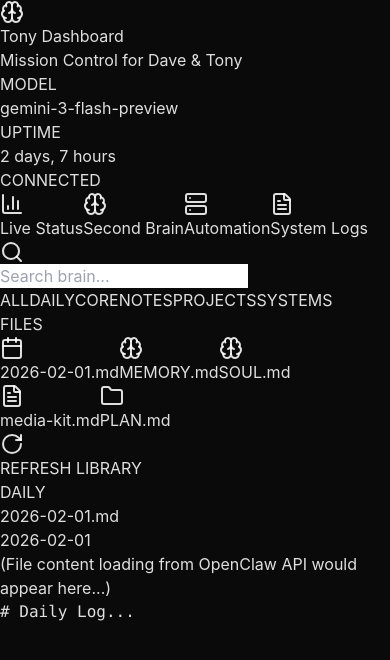
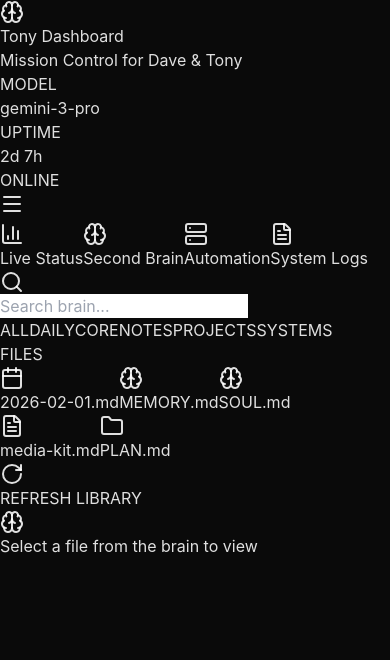
Before and after one commit to DBostik/tony-dashboard, a React (Vite) app: page / in a window 390 px wide. Both pictures are taken after a click on the button "Second Brain". Shown: the top 660 px of the page. Built offline with nearby package versions, Linux system fonts and the light colour scheme.

Commit message:
Mobile responsive fix: App header + SecondBrain layout + Automation updates

```diff
--- a/src/App.tsx
+++ b/src/App.tsx
@@ -1,5 +1,5 @@
 import { useState } from 'react'
-import { Brain, Server, FileText, BarChart3 } from 'lucide-react'
+import { Brain, Server, FileText, BarChart3, Menu, X } from 'lucide-react'
 import Dashboard from './components/Dashboard'
 import SecondBrain from './components/SecondBrain'
 import Automation from './components/Automation'
@@ -8,85 +8,84 @@ type Tab = 'dashboard' | 'brain' | 'automation' | 'logs'
 
 function App() {
   const [activeTab, setActiveTab] = useState<Tab>('dashboard')
+  const [mobileMenuOpen, setMobileMenuOpen] = useState(false)
+
+  const handleTabChange = (tab: Tab) => {
+    setActiveTab(tab)
+    setMobileMenuOpen(false)
+  }
 
   return (
     <div className="min-h-screen bg-gradient-to-br from-slate-950 via-slate-900 to-slate-950">
       {/* Header */}
-      <header className="border-b border-slate-800 bg-slate-900/50 backdrop-blur-sm">
-        <div className="container mx-auto px-4 py-4">
+      <header className="border-b border-slate-800 bg-slate-900/50 backdrop-blur-sm sticky top-0 z-50">
+        <div className="container mx-auto px-4 py-3">
           <div className="flex items-center justify-between">
+
+            {/* Logo Area */}
             <div className="flex items-center gap-3">
               <Brain className="w-8 h-8 text-orange-500" />
               <div>
-                <h1 className="text-2xl font-bold text-white">Tony Dashboard</h1>
-                <p className="text-sm text-slate-400">Mission Control for Dave & Tony</p>
+                <h1 className="text-xl md:text-2xl font-bold text-white leading-tight">Tony Dashboard</h1>
+                <p className="text-xs text-slate-400 hidden md:block">Mission Control for Dave & Tony</p>
               </div>
             </div>
 
-            <div className="flex items-center gap-4">
+            {/* Desktop Stats (Hidden on Mobile) */}
+            <div className="hidden md:flex items-center gap-4">
               <div className="text-right text-sm">
-                <div className="text-slate-400">MODEL</div>
-                <div className="text-white font-medium">gemini-3-flash-preview</div>
+                <div className="text-slate-400 text-xs">MODEL</div>
+                <div className="text-white font-medium">gemini-3-pro</div>
               </div>
               <div className="text-right text-sm">
-                <div className="text-slate-400">UPTIME</div>
-                <div className="text-white font-medium">2 days, 7 hours</div>
+                <div className="text-slate-400 text-xs">UPTIME</div>
+                <div className="text-white font-medium">2d 7h</div>
               </div>
               <div className="flex items-center gap-2 px-3 py-1.5 bg-green-500/10 border border-green-500/20 rounded-full">
                 <div className="w-2 h-2 bg-green-500 rounded-full animate-pulse"></div>
-                <span className="text-sm text-green-400">CONNECTED</span>
+                <span className="text-sm text-green-400">ONLINE</span>
+              </div>
+            </div>
+
+            {/* Mobile Menu Toggle */}
+            <button
+              className="md:hidden p-2 text-slate-300 hover:text-white"
+              onClick={() => setMobileMenuOpen(!mobileMenuOpen)}
+            >
+              {mobileMenuOpen ? <X /> : <Menu />}
+            </button>
+          </div>
+
+          {/* Desktop Tabs */}
+          <div className="hidden md:flex gap-2 mt-4">
+            <NavButton active={activeTab === 'dashboard'} onClick={() => setActiveTab('dashboard')} icon={<BarChart3 />} label="Live Status" />
+            <NavButton active={activeTab === 'brain'} onClick={() => setActiveTab('brain')} icon={<Brain />} label="Second Brain" />
+            <NavButton active={activeTab === 'automation'} onClick={() => setActiveTab('automation')} icon={<Server />} label="Automation" />
+            <NavButton active={activeTab === 'logs'} onClick={() => setActiveTab('logs')} icon={<FileText />} label="System Logs" />
+          </div>
+        </div>
+
+        {/* Mobile Menu Dropdown */}
+        {mobileMenuOpen && (
+          <div className="md:hidden border-t border-slate-800 bg-slate-900 p-4 space-y-2">
+            <MobileNavButton active={activeTab === 'dashboard'} onClick={() => handleTabChange('dashboard')} icon={<BarChart3 />} label="Live Status" />
+            <MobileNavButton active={activeTab === 'brain'} onClick={() => handleTabChange('brain')} icon={<Brain />} label="Second Brain" />
+            <MobileNavButton active={activeTab === 'automation'} onClick={() => handleTabChange('automation')} icon={<Server />} label="Automation" />
+            <MobileNavButton active={activeTab === 'logs'} onClick={() => handleTabChange('logs')} icon={<FileText />} label="System Logs" />
+
+            {/* Mobile Stats */}
+            <div className="pt-4 mt-4 border-t border-slate-800 grid grid-cols-2 gap-4">
+              <div>
+                <div className="text-slate-500 text-xs">MODEL</div>
+                <div className="text-white font-medium">gemini-3-pro</div>
+              </div>
+              <div>
+                <div className="text-slate-500 text-xs">UPTIME</div>
+                <div className="text-white font-medium">2d 7h</div>
               </div>
             </div>
           </div>
-
-          {/* Tabs */}
-          <div className="flex gap-2 mt-4">
-            <button
-              onClick={() => setActiveTab('dashboard')}
-              className={`flex items-center gap-2 px-4 py-2 rounded-lg text-sm font-medium transition-colors ${
-                activeTab === 'dashboard'
-                  ? 'bg-blue-500 text-white'
-                  : 'text-slate-400 hover:text-white hover:bg-slate-800'
-              }`}
-            >
-              <BarChart3 className="w-4 h-4" />
-              Live Status
-            </button>
-            <button
-              onClick={() => setActiveTab('brain')}
-              className={`flex items-center gap-2 px-4 py-2 rounded-lg text-sm font-medium transition-colors ${
-                activeTab === 'brain'
-                  ? 'bg-blue-500 text-white'
-                  : 'text-slate-400 hover:text-white hover:bg-slate-800'
-              }`}
-            >
-              <Brain className="w-4 h-4" />
-              Second Brain
-            </button>
-            <button
-              onClick={() => setActiveTab('automation')}
-              className={`flex items-center gap-2 px-4 py-2 rounded-lg text-sm font-medium transition-colors ${
-                activeTab === 'automation'
-                  ? 'bg-blue-500 text-white'
-                  : 'text-slate-400 hover:text-white hover:bg-slate-800'
-              }`}
-            >
-              <Server className="w-4 h-4" />
-              Automation
-            </button>
-            <button
-              onClick={() => setActiveTab('logs')}
-              className={`flex items-center gap-2 px-4 py-2 rounded-lg text-sm font-medium transition-colors ${
-                activeTab === 'logs'
-                  ? 'bg-blue-500 text-white'
-                  : 'text-slate-400 hover:text-white hover:bg-slate-800'
-              }`}
-            >
-              <FileText className="w-4 h-4" />
-              System Logs
-            </button>
-          </div>
-        </div>
+        )}
       </header>
 
       {/* Tab Content */}
@@ -108,4 +107,37 @@ function App() {
   )
 }
 
+// Helper Components
+function NavButton({ active, onClick, icon, label }: any) {
+  return (
+    <button
+      onClick={onClick}
+      className={`flex items-center gap-2 px-4 py-2 rounded-lg text-sm font-medium transition-colors ${
+        active
+          ? 'bg-blue-600 text-white shadow-lg shadow-blue-500/20'
+          : 'text-slate-400 hover:text-white hover:bg-slate-800'
+      }`}
+    >
+      <span className="w-4 h-4">{icon}</span>
+      {label}
+    </button>
+  )
+}
+
+function MobileNavButton({ active, onClick, icon, label }: any) {
+  return (
+    <button
+      onClick={onClick}
+      className={`w-full flex items-center gap-3 px-4 py-3 rounded-lg text-sm font-medium transition-colors ${
+        active
+          ? 'bg-blue-600 text-white'
+          : 'text-slate-300 hover:bg-slate-800'
+      }`}
+    >
+      <span className="w-5 h-5">{icon}</span>
+      {label}
+    </button>
+  )
+}
+
 export default App
--- a/src/components/SecondBrain.tsx
+++ b/src/components/SecondBrain.tsx
@@ -1,10 +1,10 @@
 import { useState } from 'react'
-import { Search, RotateCw, FileText, Folder, Settings, Calendar, Brain } from 'lucide-react'
+import { Search, RotateCw, FileText, Folder, Settings, Calendar, Brain, ArrowLeft } from 'lucide-react'
 
 // Mock data for initial build
 const FILES = [
   { id: '1', title: '2026-02-01.md', category: 'DAILY', date: '2026-02-01', content: '# Daily Log...' },
-  { id: '2', title: 'MEMORY.md', category: 'CORE', date: '2026-02-01', content: '# Long-Term Memory...' },
+  { id: '2', title: 'MEMORY.md', category: 'CORE', date: '2026-02-01', content: '# Long-Term Memory\n\nThis is the core memory file for Tony...' },
   { id: '3', title: 'SOUL.md', category: 'CORE', date: '2026-01-30', content: '# SOUL.md - Who You Are...' },
   { id: '4', title: 'media-kit.md', category: 'NOTES', date: '2026-01-30', content: '# Media Kit...' },
   { id: '5', title: 'PLAN.md', category: 'PROJECTS', date: '2026-02-01', content: '# Tony Dashboard Plan...' },
@@ -15,7 +15,11 @@ const CATEGORIES = ['ALL', 'DAILY', 'CORE', 'NOTES', 'PROJECTS', 'SYSTEMS']
 export default function SecondBrain() {
   const [selectedCategory, setSelectedCategory] = useState('ALL')
   const [searchQuery, setSearchQuery] = useState('')
-  const [selectedFile, setSelectedFile] = useState(FILES[0])
+  const [selectedFile, setSelectedFile] = useState<typeof FILES[0] | null>(null)
+
+  // Mobile: If a file is selected, show content view. If null, show list view.
+  const showList = !selectedFile
+  const showContent = !!selectedFile
 
   const filteredFiles = FILES.filter(file => {
     const matchesCategory = selectedCategory === 'ALL' || file.category === selectedCategory
@@ -24,11 +28,16 @@ export default function SecondBrain() {
   })
 
   return (
-    <div className="flex h-[calc(100vh-80px)]">
-      {/* Sidebar */}
-      <div className="w-80 border-r border-slate-800 bg-slate-900/30 flex flex-col">
+    <div className="flex h-[calc(100vh-80px)] overflow-hidden">
+
+      {/* Sidebar (File List) */}
+      <div className={`
+        flex-col border-r border-slate-800 bg-slate-900/30 w-full md:w-80 transition-all duration-300
+        ${showList ? 'flex' : 'hidden md:flex'}
+      `}>
+
         {/* Search & Filters */}
-        <div className="p-4 border-b border-slate-800 space-y-4">
+        <div className="p-4 border-b border-slate-800 space-y-4 shrink-0">
           <div className="relative">
             <Search className="absolute left-3 top-2.5 w-4 h-4 text-slate-500" />
             <input
@@ -64,8 +73,8 @@ export default function SecondBrain() {
             <button
               key={file.id}
               onClick={() => setSelectedFile(file)}
-              className={`w-full text-left px-3 py-2.5 rounded-md mb-1 flex items-center gap-3 transition-colors ${
-                selectedFile.id === file.id
+              className={`w-full text-left px-3 py-3 rounded-md mb-1 flex items-center gap-3 transition-colors ${
+                selectedFile?.id === file.id
                   ? 'bg-blue-500/10 text-blue-400 border border-blue-500/20'
                   : 'text-slate-400 hover:bg-slate-800 hover:text-slate-200'
               }`}
@@ -77,7 +86,7 @@ export default function SecondBrain() {
         </div>
 
         {/* Footer */}
-        <div className="p-4 border-t border-slate-800">
+        <div className="p-4 border-t border-slate-800 shrink-0">
           <button className="w-full flex items-center justify-center gap-2 px-4 py-2 bg-slate-800 hover:bg-slate-700 text-slate-300 rounded-md text-sm font-medium transition-colors">
             <RotateCw className="w-4 h-4" />
             REFRESH LIBRARY
@@ -85,26 +94,47 @@ export default function SecondBrain() {
         </div>
       </div>
 
-      {/* Main Content */}
-      <div className="flex-1 bg-slate-950 p-8 overflow-y-auto">
+      {/* Main Content Viewer */}
+      <div className={`
+        flex-1 bg-slate-950 p-4 md:p-8 overflow-y-auto w-full
+        ${showContent ? 'block' : 'hidden md:block'}
+      `}>
+        {selectedFile ? (
           <div className="max-w-4xl mx-auto">
+            {/* Mobile Back Button */}
+            <button
+              onClick={() => setSelectedFile(null)}
+              className="md:hidden flex items-center gap-2 text-slate-400 hover:text-white mb-6"
+            >
+              <ArrowLeft className="w-4 h-4" />
+              Back to List
+            </button>
+
             <div className="flex items-center justify-between mb-8 pb-4 border-b border-slate-800">
               <div>
                 <span className="text-xs font-bold text-blue-400 mb-1 block">{selectedFile.category}</span>
-              <h1 className="text-3xl font-bold text-white">{selectedFile.title}</h1>
+                <h1 className="text-2xl md:text-3xl font-bold text-white break-all">{selectedFile.title}</h1>
               </div>
-            <div className="text-sm text-slate-500">{selectedFile.date}</div>
+              <div className="text-sm text-slate-500 whitespace-nowrap ml-4">{selectedFile.date}</div>
             </div>
 
             <div className="prose prose-invert max-w-none">
-            <p className="text-slate-400 italic">
-              (File content loading from OpenClaw API would appear here...)
+              <div className="p-4 bg-slate-900/50 border border-slate-800 rounded-lg">
+                 <p className="text-slate-400 italic mb-4">
+                  (This is a preview. Real content will load from OpenClaw API)
                 </p>
-            <pre className="bg-slate-900 p-4 rounded-lg text-sm text-slate-300 mt-4">
+                <pre className="whitespace-pre-wrap text-sm text-slate-300 font-mono overflow-x-auto">
                   {selectedFile.content}
                 </pre>
               </div>
             </div>
+          </div>
+        ) : (
+          <div className="h-full flex flex-col items-center justify-center text-slate-500">
+            <Brain className="w-16 h-16 mb-4 opacity-20" />
+            <p>Select a file from the brain to view</p>
+          </div>
+        )}
       </div>
     </div>
   )
```
Also changed, not shown: src/components/Automation.tsx (+32 -13 lines). Lines whose indentation alone changed are shown as unchanged.
